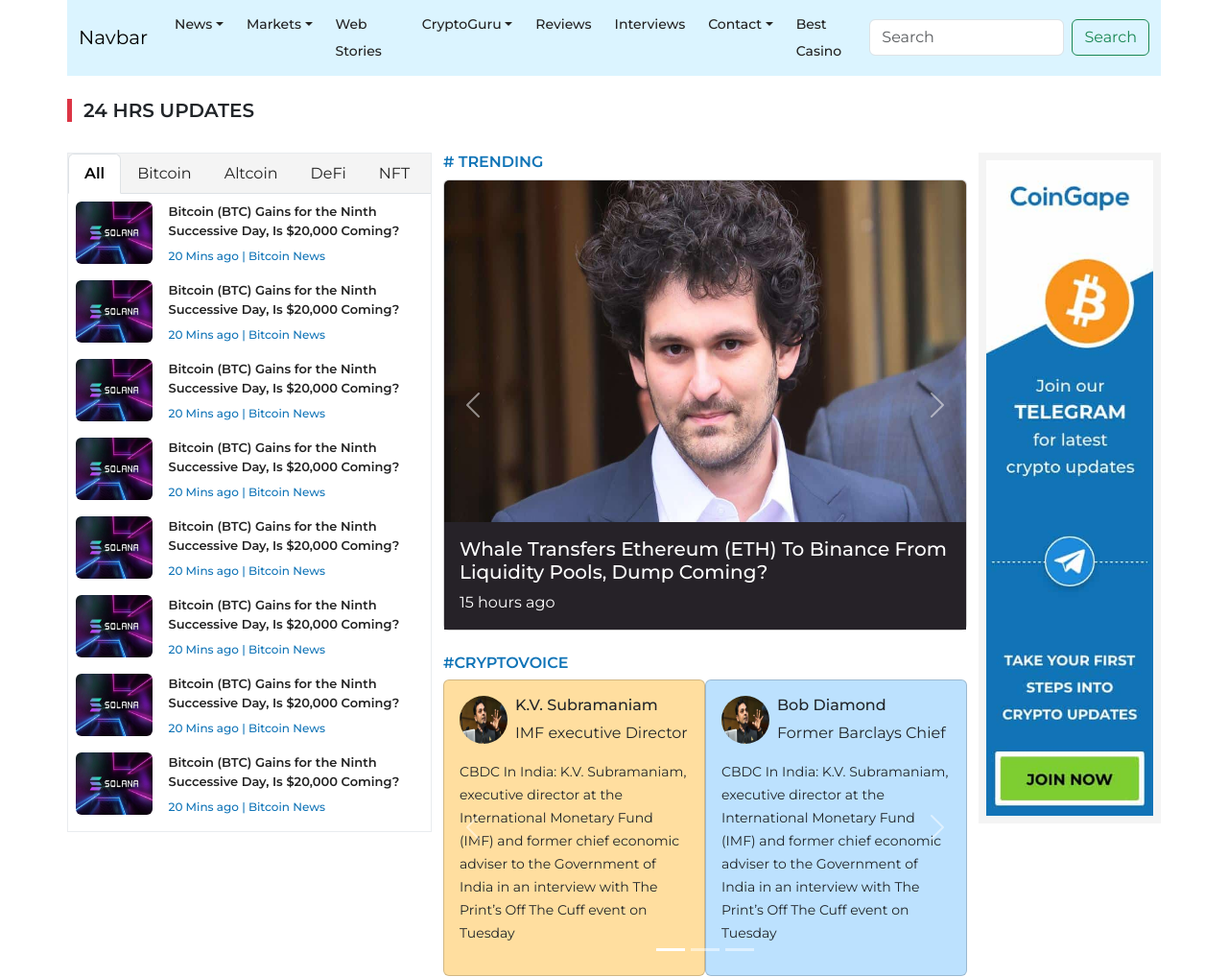
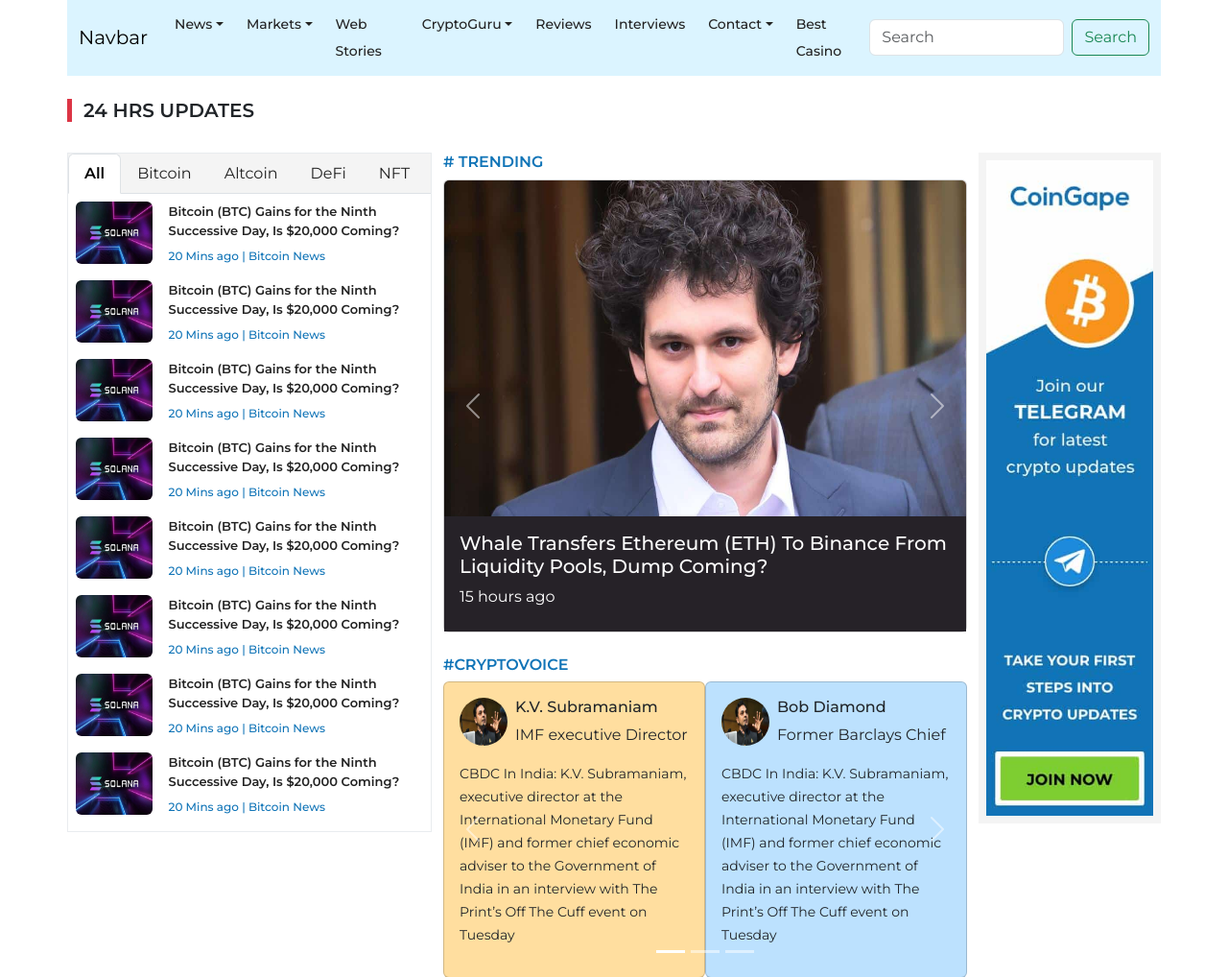
Before and after one commit to pre22/gape-clone, a Python web app: template templates/index.html in a window 1280 px wide. Shown: the part 144-1162 px from the top of the page at 96% size. Run offline with Jinja, Linux system fonts and the light colour scheme; the template is opened without the code that fills it, so the values that code supplies are empty.

Commit message:
template: added custom height

```diff
--- a/templates/index.html
+++ b/templates/index.html
@@ -269,9 +269,9 @@
                                 <div class="card">
 
 
-                                    <img class="d-block card-img-top" src="/static/img/8dc2ea933aa0267b4d00617510ee0f2c.jpg" height="356">
+                                    <img class="d-block card-img-top" src="/static/img/8dc2ea933aa0267b4d00617510ee0f2c.jpg" height="350px">
 
-                                    <div class="py-3 ps-3 my-auto" style="background-color: #262228; color: white;">
+                                    <div class="py-3 ps-3 my-auto" style="background-color: #262228; color: white; height: 120px;">
                                         <h5 class="card-title">Whale Transfers Ethereum (ETH) To Binance From Liquidity Pools, Dump Coming?</h5>
                                         <p class="card-text">15 hours ago</p>
                                     </div>
@@ -281,9 +281,9 @@
 
                             <div class="carousel-item">
                                 <div class="card" >
-                                    <img class="d-block card-img-top" src="/static/img/bitcoin-cpi-inflation-1.jpeg" height="356">
+                                    <img class="d-block card-img-top" src="/static/img/bitcoin-cpi-inflation-1.jpeg" height="350px">
 
-                                    <div class="py-3 ps-3 my-auto" style="background-color: #262228; color: white;">
+                                    <div class="py-3 ps-3 my-auto" style="background-color: #262228; color: white; height: 120px;">
                                         <h5 class="card-title">XRP News: Are Crypto Whales Riding XRP Price Surge?</h5>
                                         <p class="card-text">8 hours ago</p>
                                     </div>
```
